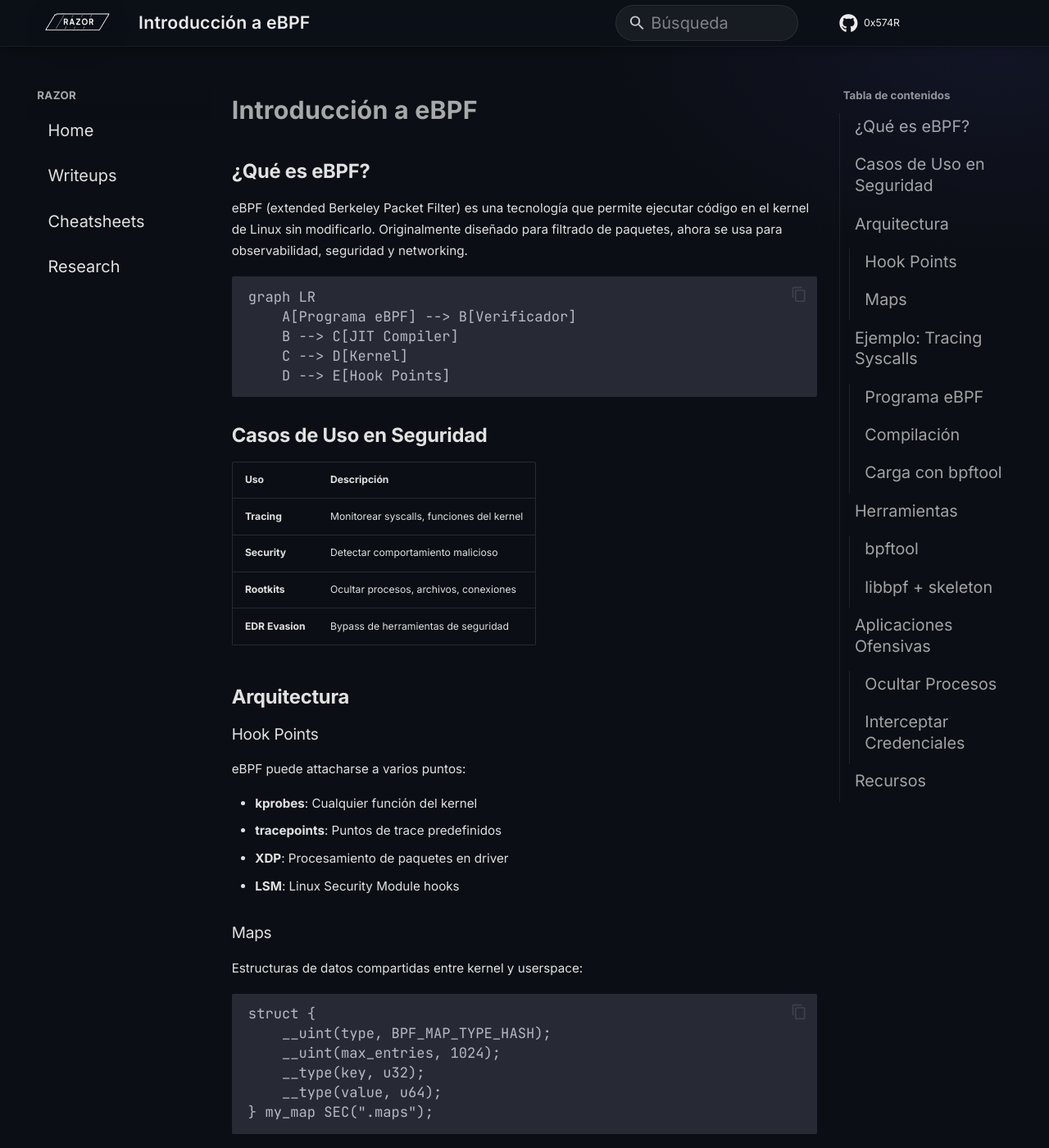
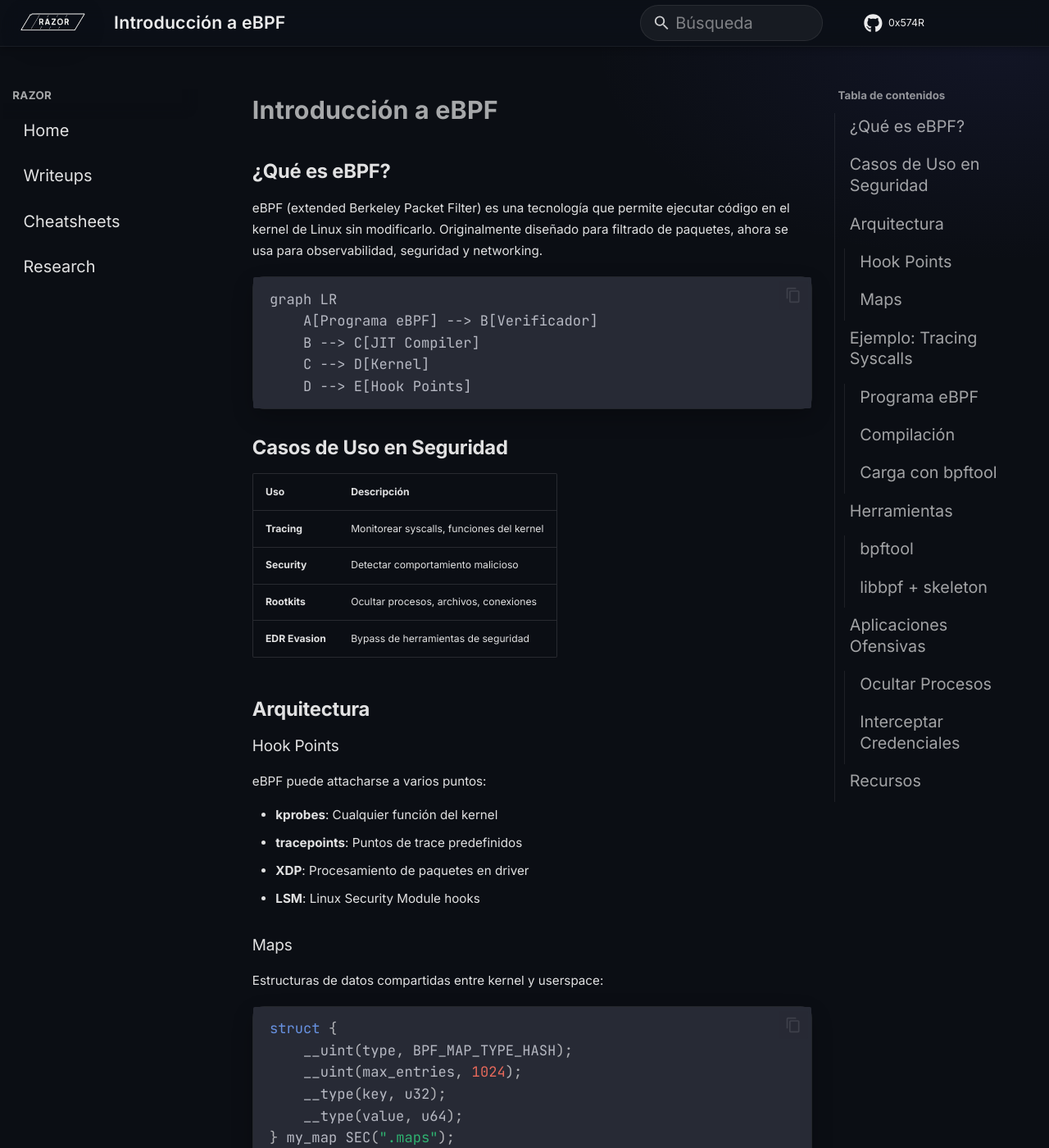
Before and after one commit to 0x574R/0x574R.github.io, an MkDocs documentation site: the page built from docs/research/kernel/ebpf-intro.md, in a window 1280 px wide and 1400 px high. Shown: the whole window at 82% size. Built offline with MkDocs 1.6.1 and Material for MkDocs 9.7.7, drawn with Linux system fonts in a browser that asks for light colours; some of the changed text lies outside the part shown.

Commit message:
Professional dark theme

```diff
--- a/docs/stylesheets/extra.css
+++ b/docs/stylesheets/extra.css
@@ -50,7 +50,20 @@
 
 /* Wider content for large screens (blog-like) */
 .md-grid{
-  max-width: 1220px;
+  /* Wider main canvas so articles are readable on desktop */
+  max-width: 1520px;
+}
+.md-main__inner{
+  /* Prevent overly narrow center column when both sidebars are visible */
+  max-width: 1520px;
+}
+.md-content{ max-width: none; }
+.md-content__inner{ max-width: none; }
+
+/* Slightly slimmer sidebars to give more room to the content */
+@media (min-width: 76.25em){
+  .md-sidebar--primary{ width: 15rem; }
+  .md-sidebar--secondary{ width: 14rem; }
 }
 .md-content__inner{
   padding: 1.15rem 0 2.25rem;
@@ -168,6 +181,22 @@
   border: 1px solid rgba(255,255,255,.10);
   background: rgba(255,255,255,.03);
 }
+
+/* ----------------------------------------------------------
+   Code blocks: cleaner and more readable
+   ---------------------------------------------------------- */
+.md-typeset code{
+  font-size: .95em;
+}
+.md-typeset pre{
+  border-radius: 14px;
+  border: 1px solid rgba(255,255,255,.08);
+  background: rgba(255,255,255,.035);
+}
+.md-typeset pre > code{
+  font-size: .92em;
+  line-height: 1.65;
+}
 .md-typeset .md-button--primary{
   background: linear-gradient(135deg, rgba(139,92,246,.35), rgba(99,102,241,.25));
   border: 1px solid rgba(139,92,246,.38);
@@ -175,6 +204,41 @@
 }
 .md-typeset .md-button--primary:hover{
   background: linear-gradient(135deg, rgba(139,92,246,.45), rgba(99,102,241,.35));
+}
+
+/* ----------------------------------------------------------
+   Tags / badges: cleaner pills
+   ---------------------------------------------------------- */
+.md-typeset .md-tag,
+.md-typeset a.md-tag{
+  border-radius: 999px;
+  padding: .28em .65em;
+  border: 1px solid rgba(255,255,255,.10);
+  background: rgba(255,255,255,.03);
+  color: rgba(255,255,255,.80);
+  font-size: .85em;
+}
+.md-typeset .md-tag:hover,
+.md-typeset a.md-tag:hover{
+  border-color: rgba(139,92,246,.35);
+  background: rgba(139,92,246,.08);
+}
+
+/* ----------------------------------------------------------
+   Code blocks: proper formatting & readability
+   ---------------------------------------------------------- */
+.md-typeset code{
+  font-size: .94em;
+}
+.md-typeset pre{
+  border-radius: 14px;
+  border: 1px solid rgba(255,255,255,.08);
+  background: rgba(255,255,255,.03);
+  box-shadow: 0 10px 24px rgba(0,0,0,.25);
+}
+.md-typeset pre > code{
+  font-size: .90em;
+  line-height: 1.55;
 }
 
 /* ----------------------------------------------------------
--- a/mkdocs.yml
+++ b/mkdocs.yml
@@ -39,6 +39,32 @@
 plugins:
   - search
 
+markdown_extensions:
+  # Markdown features used by Material + custom home/indices
+  - attr_list
+  - md_in_html
+  - admonition
+  - footnotes
+  - tables
+  - toc:
+      permalink: false
+  # Pymdown extensions (cleaner code blocks, tabs, details)
+  - pymdownx.details
+  - pymdownx.superfences
+  - pymdownx.highlight:
+      anchor_linenums: true
+      line_spans: __span
+      pygments_lang_class: true
+  - pymdownx.inlinehilite
+  - pymdownx.snippets
+  - pymdownx.tabbed:
+      alternate_style: true
+  - pymdownx.tasklist:
+      custom_checkbox: true
+  - pymdownx.emoji:
+      emoji_index: !!python/name:material.extensions.emoji.twemoji
+      emoji_generator: !!python/name:material.extensions.emoji.to_svg
+
 extra_css:
   - stylesheets/extra.css
 
```
